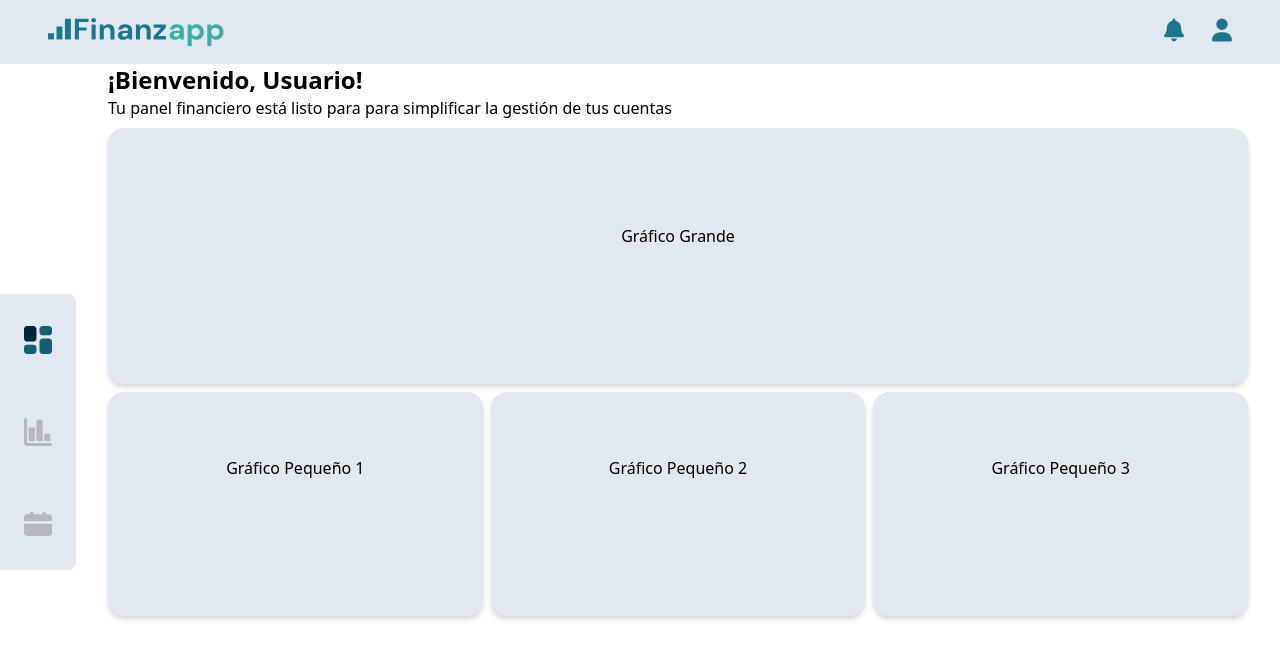
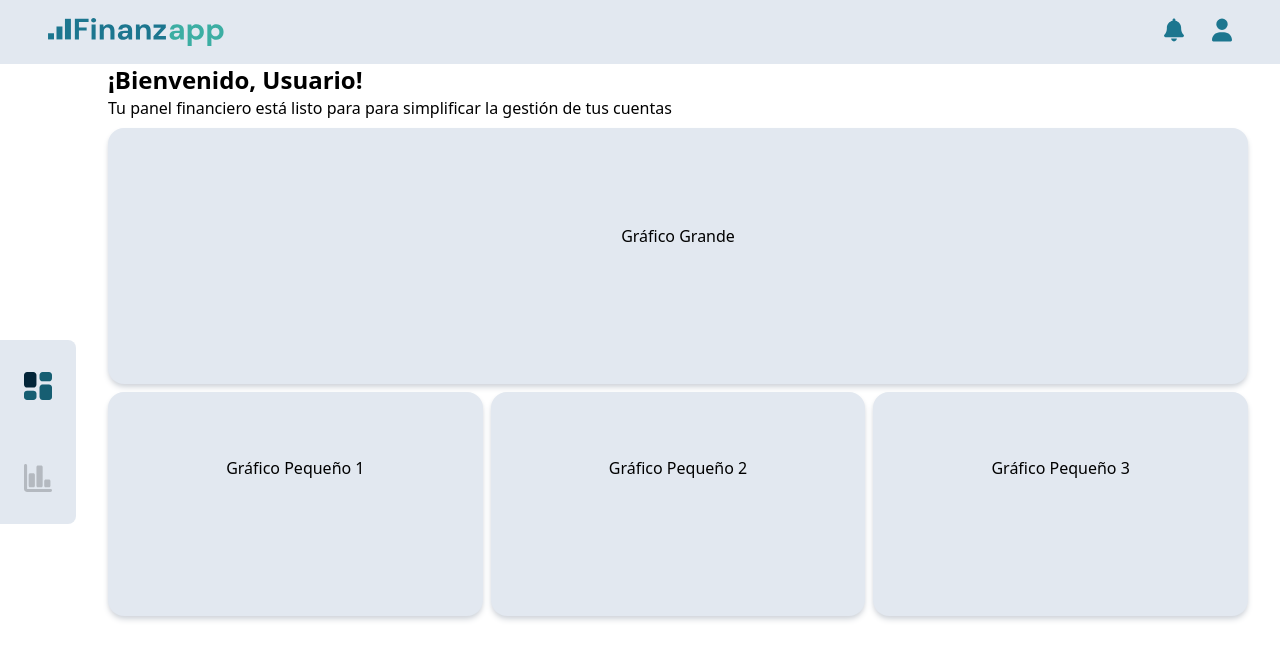
Before and after one commit to No-Country-simulation/c21-01-ft-node-react, a React (Vite) app in the folder front/: page /dashboard in a window 1280 px wide. Shown: the top 660 px of the page. Built offline with nearby package versions, Linux system fonts and the light colour scheme.

Commit message:
refactor: calendar implementation removed

```diff
--- a/front/src/modules/dashboard/components/Sidebar.jsx
+++ b/front/src/modules/dashboard/components/Sidebar.jsx
@@ -2,10 +2,8 @@ import PropTypes from "prop-types";
 import { useState } from "react";
 
 import homeIcon from "../../../assets/h-icon.svg";
-import calIcon from "../../../assets/c-icon.svg";
 import grafIcon from "../../../assets/g-icon.svg";
 import homeIcon2 from "../../../assets/h-icon2.svg";
-import calIcon2 from "../../../assets/c-icon2.svg";
 import grafIcon2 from "../../../assets/g-icon2.svg";
 
 export const Sidebar = ({ setActivePage }) => {
@@ -45,19 +43,6 @@ export const Sidebar = ({ setActivePage }) => {
               className="h-7 w-7"
             />
           </li>
-
-          <li
-            className={`py-8 px-6 items-center justify-center cursor-pointer  ${
-              activeIcon === "calendar" ? "text-blue-500" : ""
-            }`}
-            onClick={() => handleIconClick("calendar")}
-          >
-            <img
-              src={activeIcon === "calendar" ? calIcon2 : calIcon}
-              alt="Calendar"
-              className="h-7 w-7"
-            />
-          </li>
         </ul>
       </div>
     </aside>
```
